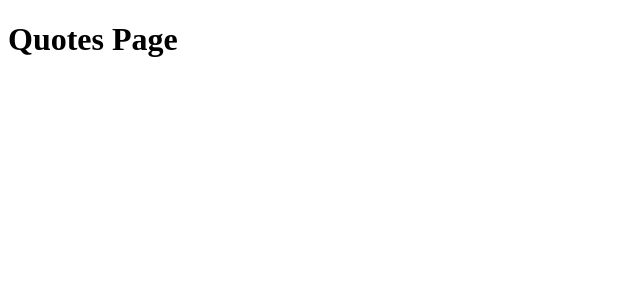
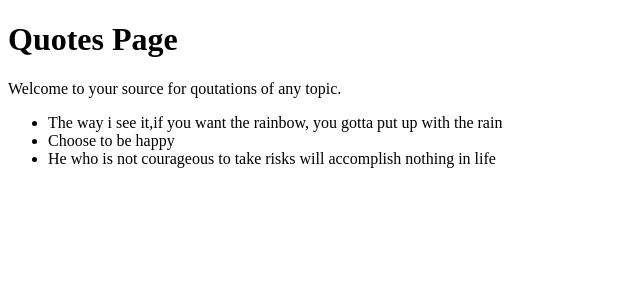
Before and after one commit to judyrop/angular-Qoutes-ip, an Angular app: page / in a window 1280 px wide. Shown: the top 300 px of the page, without its empty margins (0-640 px from the left). Built offline with nearby package versions, Linux system fonts and the light colour scheme.

Commit message:
added some quotes to my app

```diff
--- a/src/app/app.component.html
+++ b/src/app/app.component.html
@@ -1,3 +1,9 @@
 <div>
   <h1>Quotes Page</h1>
+  <p>Welcome to your source for qoutations of any topic.</p>
+  <ul>
+    <li *ngFor='let quote of quotes'>
+      {{quote}}
+    </li>
+  </ul>
 </div>
--- a/src/app/app.component.ts
+++ b/src/app/app.component.ts
@@ -6,5 +6,10 @@ import { Component } from '@angular/core';
   styleUrls: ['./app.component.css']
 })
 export class AppComponent {
-Quotes = 'The way i see it,if you want the rainbow, you gotta put up with the rain.'
+  quotes :string[];
+
+  constructor(){
+    this.quotes = ['The way i see it,if you want the rainbow, you gotta put up with the rain','Choose to be happy', 'He who is not courageous to take risks will accomplish nothing in life']
+  }
+
 }
```
